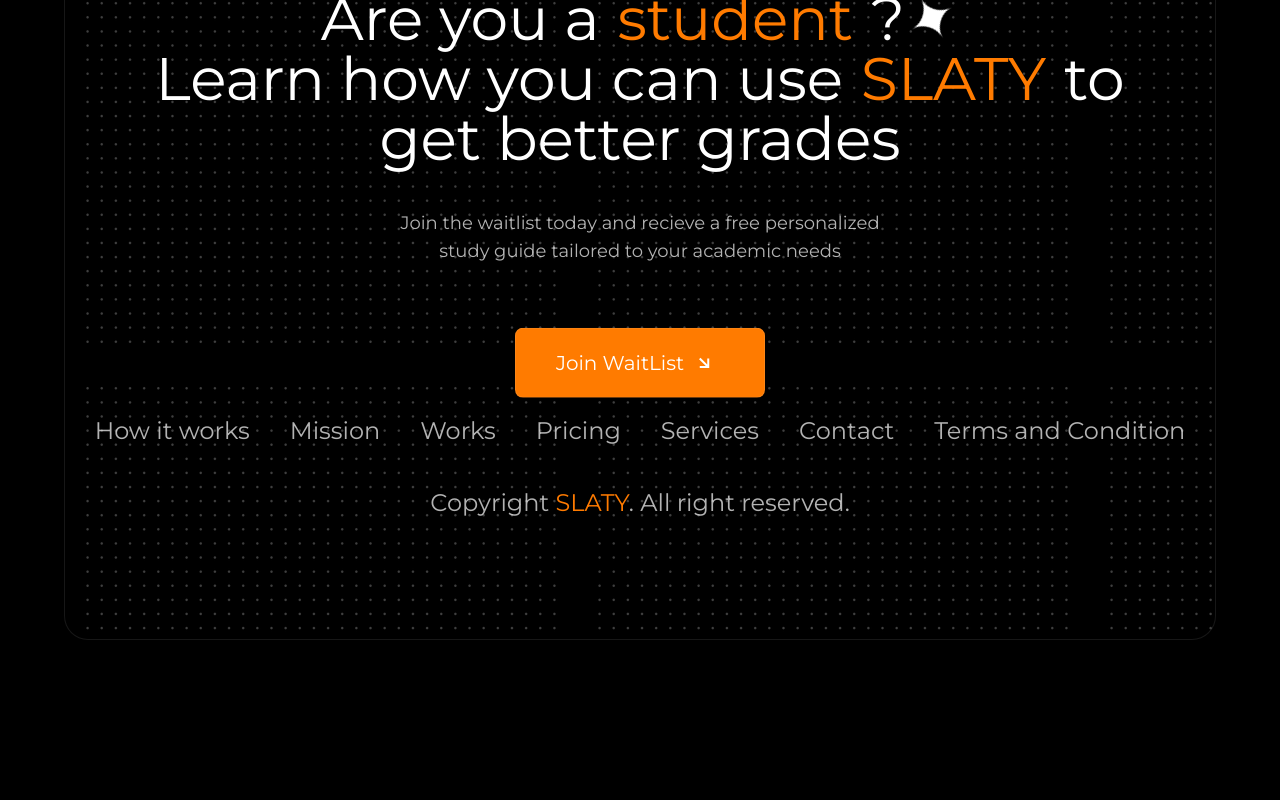
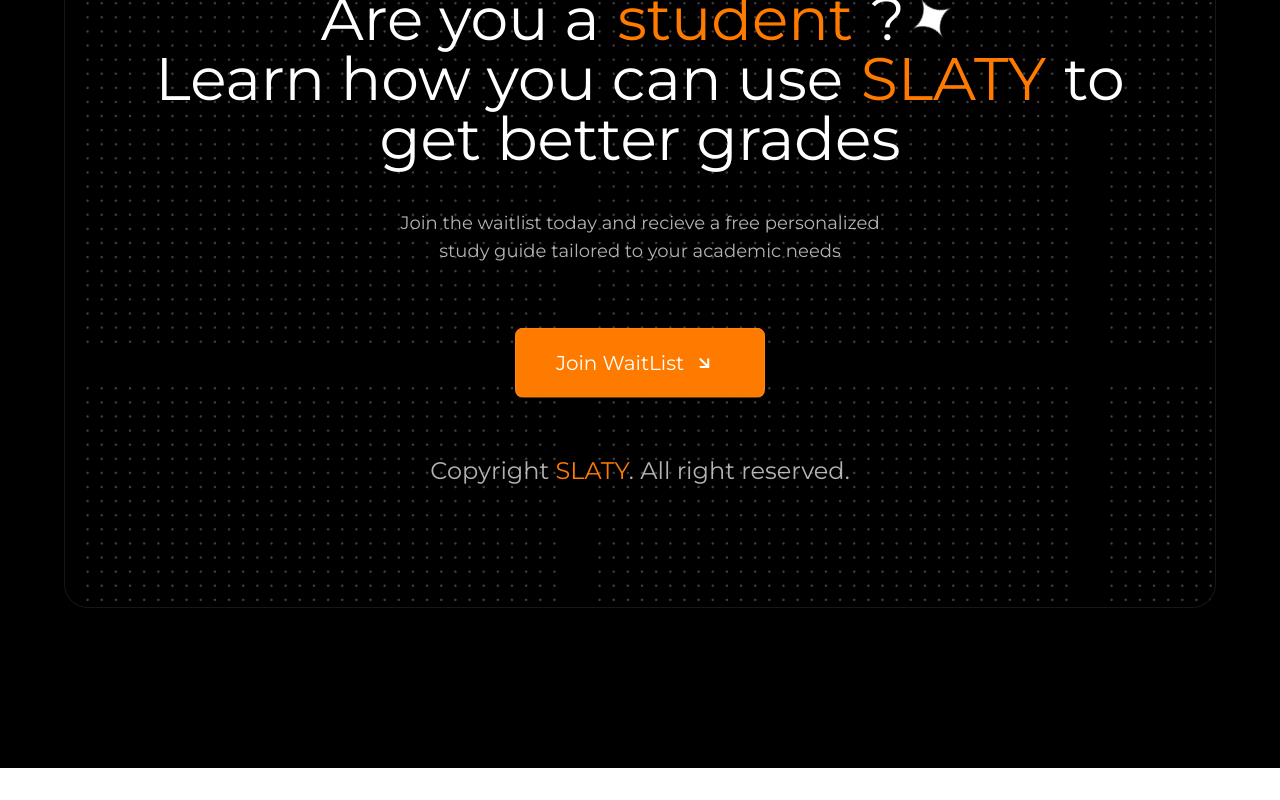
Before and after one commit to excellar-BX/Slaty, a React (Create React App) app: page / in a window 1280 px wide. Shown: the part 7237-8037 px from the top of the page. After the commit the page ends 8005 px from the top, so only its background shows below. Built offline with nearby package versions, Linux system fonts and the light colour scheme.

Commit message:
Update Footer.jsx

```diff
--- a/src/components/Footer.jsx
+++ b/src/components/Footer.jsx
@@ -69,7 +69,7 @@ Join WaitList <BiDownArrowAlt className=' bg-white bg-opacity-0 mx-2 text-2xl -r
                     </div>
                 </a>
                 <div>
-                    <ul className='flex flex-col items-center lg:flex-row justify-center text-xl sm:text-2xl '>
+                    {/* <ul className='flex flex-col items-center lg:flex-row justify-center text-xl sm:text-2xl '>
                         {Data.map((data, index) => (
                             <Link className="flex "
                                 activeClass="active"
@@ -81,7 +81,7 @@ Join WaitList <BiDownArrowAlt className=' bg-white bg-opacity-0 mx-2 text-2xl -r
                                 <li className=' sm:mx-5 lg:my-0 my-2 hover:text-opacity-100 ease-in duration-500 cursor-pointer text-white text-opacity-70 '>{data.Title}</li>
                             </Link>
                         ))}
-                    </ul>
+                    </ul>*/}
                 </div>
                 <div className='sm:text-2xl  text-center text-white text-opacity-70 my-5 sm:my-10 '>
 Copyright <span className='text-orange'>SLATY</span>. All right reserved.
```
